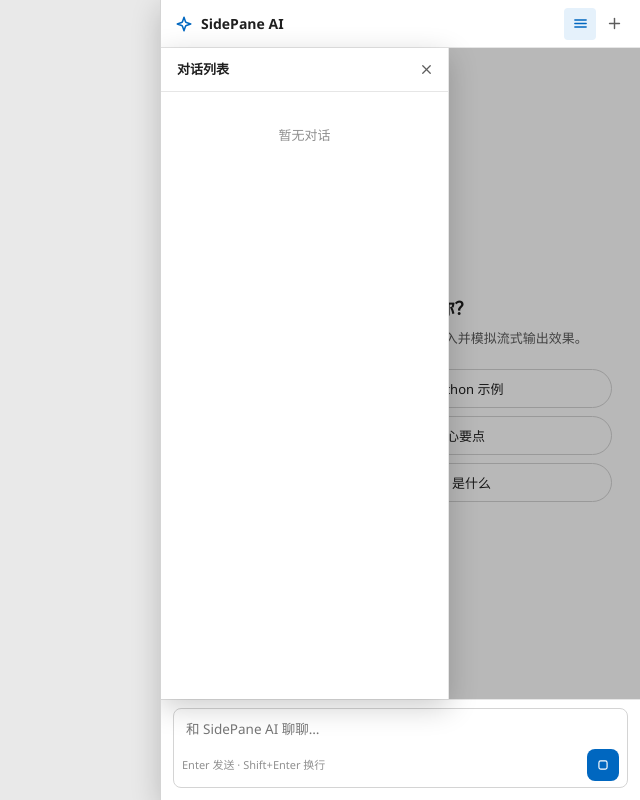
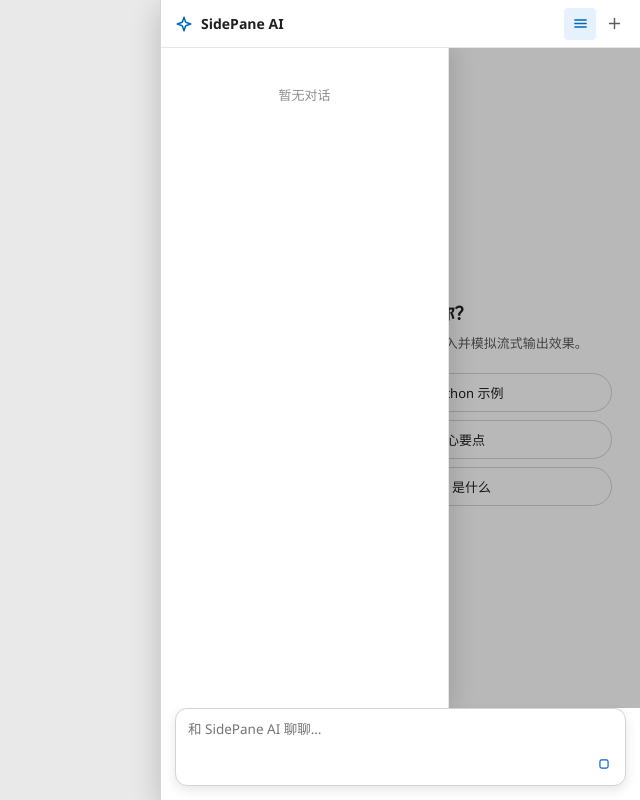
Before and after one commit to lyxfun-spec/sidepane-ui, a React (Vite) app: page / in a window 1280 px wide. Both pictures are taken after a click on the button 1220 px from the left and 23 px from the top of the page. Shown: the whole page, without its empty margins (640-1280 px from the left). Built offline with nearby package versions, Linux system fonts and the light colour scheme.

Commit message:
refactor: 交互细节调整 —— 修复会话面板阴影溢出、移除置顶与标记、删除面板标题栏、悬浮输入框、Yino 风格简洁按钮、复制按钮常驻左下

```diff
--- a/src/App.module.css
+++ b/src/App.module.css
@@ -4,4 +4,6 @@
   flex-direction: column;
   flex: 1;
   min-height: 0;
+  /* 裁剪会话面板溢出的阴影，避免盖住顶栏与输入框 */
+  overflow: hidden;
 }
--- a/src/components/ChatArea.module.css
+++ b/src/components/ChatArea.module.css
@@ -9,7 +9,7 @@
   position: absolute;
   inset: 0;
   overflow-y: auto;
-  padding: 16px 16px 24px;
+  padding: 16px 16px 28px;
   scrollbar-width: none;
 }
 
--- a/src/components/ContextMenu.tsx
+++ b/src/components/ContextMenu.tsx
@@ -9,23 +9,18 @@
   useState,
   type ReactNode,
 } from 'react';
-import { MARK_COLORS } from '../types';
 import styles from './ContextMenu.module.css';
 
 export interface MenuItem {
   label: string;
   danger?: boolean;
   onClick?: () => void;
-  /** 提供该字段时，点击该项进入"标记颜色"选择视图 */
-  onMarkPick?: (color: string | null) => void;
 }
 
 interface MenuState {
   x: number;
   y: number;
   items: MenuItem[];
-  view: 'menu' | 'marks';
-  currentMark: string | null;
 }
 
 interface ContextMenuContextValue {
@@ -43,7 +38,7 @@
   const close = useCallback(() => setMenu(null), []);
 
   const showMenu = useCallback((x: number, y: number, items: MenuItem[]) => {
-    setMenu({ x, y, items, view: 'menu', currentMark: null });
+    setMenu({ x, y, items });
   }, []);
 
   // 边界修正：菜单不超出视口
@@ -74,9 +69,6 @@
 
   const value = useMemo(() => ({ showMenu }), [showMenu]);
 
-  const markItem = menu?.items.find((i) => i.onMarkPick);
-  const markColor = menu?.view === 'marks' ? menu.currentMark : null;
-
   return (
     <ContextMenuContext.Provider value={value}>
       {children}
@@ -89,54 +81,20 @@
             style={{ left: menu.x, top: menu.y }}
             role="menu"
           >
-            {menu.view === 'marks' && markItem ? (
-              <div className={styles.marks}>
-                {MARK_COLORS.map((color) => (
-                  <button
-                    key={color}
-                    className={`${styles.swatch} ${markColor === color ? styles.selected : ''}`}
-                    style={{ background: color }}
-                    title={color}
-                    onClick={(e) => {
-                      e.stopPropagation();
-                      markItem.onMarkPick?.(color);
-                      close();
-                    }}
-                  />
-                ))}
-                <button
-                  className={styles.clear}
-                  onClick={(e) => {
-                    e.stopPropagation();
-                    markItem.onMarkPick?.(null);
-                    close();
-                  }}
-                >
-                  清除
-                </button>
-              </div>
-            ) : (
-              menu.items.map((item, idx) => (
+            {menu.items.map((item, idx) => (
               <button
                 key={idx}
                 className={`${styles.item} ${item.danger ? styles.danger : ''}`}
                 role="menuitem"
                 onClick={(e) => {
                   e.stopPropagation();
-                    if (item.onMarkPick) {
-                      setMenu((m) =>
-                        m ? { ...m, view: 'marks', currentMark: null } : m
-                      );
-                      return;
-                    }
                   item.onClick?.();
                   close();
                 }}
               >
                 {item.label}
               </button>
-              ))
-            )}
+            ))}
           </div>
         </>
       )}
--- a/src/components/ConversationPanel.module.css
+++ b/src/components/ConversationPanel.module.css
@@ -24,7 +24,8 @@
   width: 288px;
   background: var(--surface);
   border-right: 1px solid var(--border);
-  box-shadow: var(--shadow-lg);
+  /* 阴影仅向右扩散，避免盖住顶栏与输入框 */
+  box-shadow: 6px 0 20px rgba(0, 0, 0, 0.12);
   transform: translateX(-102%);
   transition: transform 0.2s cubic-bezier(0.2, 0.8, 0.3, 1);
 }
@@ -33,43 +34,10 @@
   transform: translateX(0);
 }
 
-.header {
-  display: flex;
-  align-items: center;
-  justify-content: space-between;
-  flex-shrink: 0;
-  height: 44px;
-  padding: 0 8px 0 16px;
-  border-bottom: 1px solid var(--border);
-}
-
-.headerTitle {
-  font-size: 13px;
-  font-weight: 600;
-}
-
-.closeBtn {
-  display: flex;
-  align-items: center;
-  justify-content: center;
-  width: 28px;
-  height: 28px;
-  border: none;
-  border-radius: var(--radius-s);
-  background: transparent;
-  color: var(--text-secondary);
-  cursor: pointer;
-}
-
-.closeBtn:hover {
-  background: var(--hover);
-  color: var(--text-primary);
-}
-
 .list {
   flex: 1;
   overflow-y: auto;
-  padding: 6px;
+  padding: 10px 6px;
   scrollbar-width: none;
 }
 
@@ -103,19 +71,8 @@
   background: var(--accent-subtle);
 }
 
-.row.dimmed {
-  opacity: 0.35;
-}
-
 .row.streaming .title {
   color: var(--text-secondary);
-}
-
-.dot {
-  width: 8px;
-  height: 8px;
-  border-radius: 50%;
-  flex-shrink: 0;
 }
 
 .title {
@@ -161,12 +118,6 @@
   color: var(--text-primary);
 }
 
-.divider {
-  height: 1px;
-  margin: 6px 8px;
-  background: var(--border);
-}
-
 @keyframes spin {
   to {
     transform: rotate(360deg);
--- a/src/components/ConversationPanel.tsx
+++ b/src/components/ConversationPanel.tsx
@@ -14,25 +14,16 @@
 }
 
 export function ConversationPanel({ open, onClose }: ConversationPanelProps) {
-  const {
-    state,
-    switchConversation,
-    renameConversation,
-    deleteConversation,
-    togglePin,
-    setMarkColor,
-  } = useChat();
+  const { state, switchConversation, renameConversation, deleteConversation } =
+    useChat();
   const { showMenu } = useContextMenu();
   const { confirm, prompt } = useModal();
   const { push } = useToast();
 
-  const { pinned, normal } = useMemo(() => {
-    const list = [...state.conversations].sort((a, b) => b.updatedAt - a.updatedAt);
-    return {
-      pinned: list.filter((c) => c.pinned),
-      normal: list.filter((c) => !c.pinned),
-    };
-  }, [state.conversations]);
+  const sorted = useMemo(
+    () => [...state.conversations].sort((a, b) => b.updatedAt - a.updatedAt),
+    [state.conversations]
+  );
 
   // Esc 关闭面板
   useEffect(() => {
@@ -58,14 +49,6 @@
           }),
       },
       {
-        label: conv.pinned ? '取消置顶' : '置顶',
-        onClick: () => togglePin(conv.id),
-      },
-      {
-        label: '标记',
-        onMarkPick: (color) => setMarkColor(conv.id, color),
-      },
-      {
         label: '删除',
         danger: true,
         onClick: () =>
@@ -83,8 +66,18 @@
     ]);
   };
 
-  const renderGroup = (items: Conversation[]) =>
-    items.map((conv) => {
+  return (
+    <>
+      <div
+        className={`${styles.overlay} ${open ? styles.open : ''}`}
+        onClick={onClose}
+      />
+      <aside className={`${styles.panel} ${open ? styles.open : ''}`}>
+        <div className={styles.list}>
+          {sorted.length === 0 ? (
+            <div className={styles.empty}>暂无对话</div>
+          ) : (
+            sorted.map((conv) => {
               const isStreaming = state.streamingId === conv.id;
               const isActive = state.activeId === conv.id;
               return (
@@ -96,14 +89,7 @@
                     onClose();
                   }}
                 >
-          {conv.markColor && (
-            <span className={styles.dot} style={{ background: conv.markColor }} />
-          )}
-          <span
-            className={styles.title}
-            style={conv.markColor ? { color: conv.markColor } : undefined}
-            title={conv.title}
-          >
+                  <span className={styles.title} title={conv.title}>
                     {conv.title}
                   </span>
                   {isStreaming && <span className={styles.spinner} title="正在生成" />}
@@ -118,38 +104,7 @@
                   </button>
                 </div>
               );
-    });
-
-  return (
-    <>
-      <div
-        className={`${styles.overlay} ${open ? styles.open : ''}`}
-        onClick={onClose}
-      />
-      <aside className={`${styles.panel} ${open ? styles.open : ''}`}>
-        <div className={styles.header}>
-          <span className={styles.headerTitle}>对话列表</span>
-          <button
-            type="button"
-            className={styles.closeBtn}
-            onClick={onClose}
-            title="关闭"
-            aria-label="关闭会话列表"
-          >
-            <Icon name="close" size={15} />
-          </button>
-        </div>
-        <div className={styles.list}>
-          {state.conversations.length === 0 ? (
-            <div className={styles.empty}>暂无对话</div>
-          ) : (
-            <>
-              {renderGroup(pinned)}
-              {pinned.length > 0 && normal.length > 0 && (
-                <div className={styles.divider} />
-              )}
-              {renderGroup(normal)}
-            </>
+            })
           )}
         </div>
       </aside>
--- a/src/components/InputArea.module.css
+++ b/src/components/InputArea.module.css
@@ -1,20 +1,23 @@
 .inputArea {
   flex-shrink: 0;
-  padding: 8px 12px 12px;
-  border-top: 1px solid var(--border);
-  background: var(--surface);
+  padding: 0 14px 14px;
+  /* 悬浮输入框：无边框分区、无背景填充 */
+  background: transparent;
 }
 
 .box {
   border: 1px solid var(--border-strong);
-  border-radius: var(--radius-m);
+  border-radius: var(--radius-l);
   background: var(--surface);
+  box-shadow: var(--shadow);
   transition: border-color 0.15s ease, box-shadow 0.15s ease;
 }
 
 .box:focus-within {
   border-color: var(--accent);
-  box-shadow: 0 0 0 1px var(--accent) inset;
+  box-shadow:
+    0 0 0 1px var(--accent) inset,
+    var(--shadow);
 }
 
 .taWrap {
@@ -45,32 +48,28 @@
 .toolbar {
   display: flex;
   align-items: center;
-  justify-content: space-between;
-  padding: 4px 8px 6px;
+  justify-content: flex-end;
+  padding: 4px 6px 6px;
 }
 
-.hint {
-  font-size: 11px;
-  color: var(--text-tertiary);
-  user-select: none;
-}
-
+/* Yino 风格：无底色纯图标按钮，用颜色表达状态 */
 .sendBtn {
   display: flex;
   align-items: center;
   justify-content: center;
-  width: 32px;
-  height: 32px;
+  width: 30px;
+  height: 30px;
+  padding: 0;
   border: none;
-  border-radius: 50%;
-  background: var(--accent);
-  color: #fff;
+  border-radius: 8px;
+  background: transparent;
+  color: var(--accent);
   cursor: pointer;
-  transition: background 0.15s ease, transform 0.1s ease;
+  transition: color 0.15s ease, background 0.15s ease;
 }
 
 .sendBtn:hover:not(:disabled) {
-  background: var(--accent-hover);
+  background: var(--accent-subtle);
 }
 
 .sendBtn:active:not(:disabled) {
@@ -78,10 +77,12 @@
 }
 
 .sendBtn:disabled {
-  background: var(--border-strong);
+  color: var(--text-tertiary);
+  opacity: 0.45;
   cursor: default;
 }
 
-.stopBtn {
-  border-radius: 8px;
+.stopBtn:hover:not(:disabled) {
+  background: var(--danger-subtle);
+  color: var(--danger);
 }
--- a/src/components/InputArea.tsx
+++ b/src/components/InputArea.tsx
@@ -48,7 +48,6 @@
           <ScrollbarTrack containerRef={taRef} deps={[value.length]} />
         </div>
         <div className={styles.toolbar}>
-          <span className={styles.hint}>Enter 发送 · Shift+Enter 换行</span>
           {isStreaming ? (
             <button
               type="button"
--- a/src/store/ChatStore.tsx
+++ b/src/store/ChatStore.tsx
@@ -32,8 +32,6 @@
   | { type: 'SWITCH'; id: string }
   | { type: 'RENAME'; id: string; title: string }
   | { type: 'DELETE'; id: string }
-  | { type: 'TOGGLE_PIN'; id: string }
-  | { type: 'SET_MARK'; id: string; color: string | null }
   | { type: 'SET_DRAFT'; id: string; text: string }
   | { type: 'SEND_USER'; id: string; text: string }
   | { type: 'APPEND_TOKEN'; id: string; token: string }
@@ -50,8 +48,6 @@
         id: uid(),
         title: '新对话',
         messages: [],
-        pinned: false,
-        markColor: null,
         createdAt: Date.now(),
         updatedAt: Date.now(),
       };
@@ -88,22 +84,6 @@
       return { ...state, conversations, drafts, activeId, streamingId };
     }
 
-    case 'TOGGLE_PIN':
-      return {
-        ...state,
-        conversations: state.conversations.map((c) =>
-          c.id === action.id ? { ...c, pinned: !c.pinned } : c
-        ),
-      };
-
-    case 'SET_MARK':
-      return {
-        ...state,
-        conversations: state.conversations.map((c) =>
-          c.id === action.id ? { ...c, markColor: action.color } : c
-        ),
-      };
-
     case 'SET_DRAFT':
       return { ...state, drafts: { ...state.drafts, [action.id]: action.text } };
 
@@ -131,8 +111,6 @@
           id: action.id,
           title: truncateTitle(action.text),
           messages: [],
-          pinned: false,
-          markColor: null,
           createdAt: now,
           updatedAt: now,
         };
@@ -214,8 +192,6 @@
   switchConversation: (id: string) => void;
   renameConversation: (id: string, title: string) => void;
   deleteConversation: (id: string) => void;
-  togglePin: (id: string) => void;
-  setMarkColor: (id: string, color: string | null) => void;
   setDraft: (text: string) => void;
 }
 
@@ -276,13 +252,6 @@
     dispatch({ type: 'DELETE', id });
   }, []);
 
-  const togglePin = useCallback((id: string) => dispatch({ type: 'TOGGLE_PIN', id }), []);
-
-  const setMarkColor = useCallback(
-    (id: string, color: string | null) => dispatch({ type: 'SET_MARK', id, color }),
-    []
-  );
-
   const setDraft = useCallback((text: string) => {
     const s = stateRef.current;
     if (!s.activeId) return;
@@ -298,8 +267,6 @@
       switchConversation,
       renameConversation,
       deleteConversation,
-      togglePin,
-      setMarkColor,
       setDraft,
     }),
     [
@@ -310,8 +277,6 @@
       switchConversation,
       renameConversation,
       deleteConversation,
-      togglePin,
-      setMarkColor,
       setDraft,
     ]
   );
```
Also changed, not shown: src/components/ContextMenu.module.css (+0 -41 lines), src/components/MessageItem.module.css (+5 -11 lines), src/types.ts (+0 -13 lines), 1 other file (tests, documents, lock files or other folders). Lines whose indentation alone changed are shown as unchanged.
